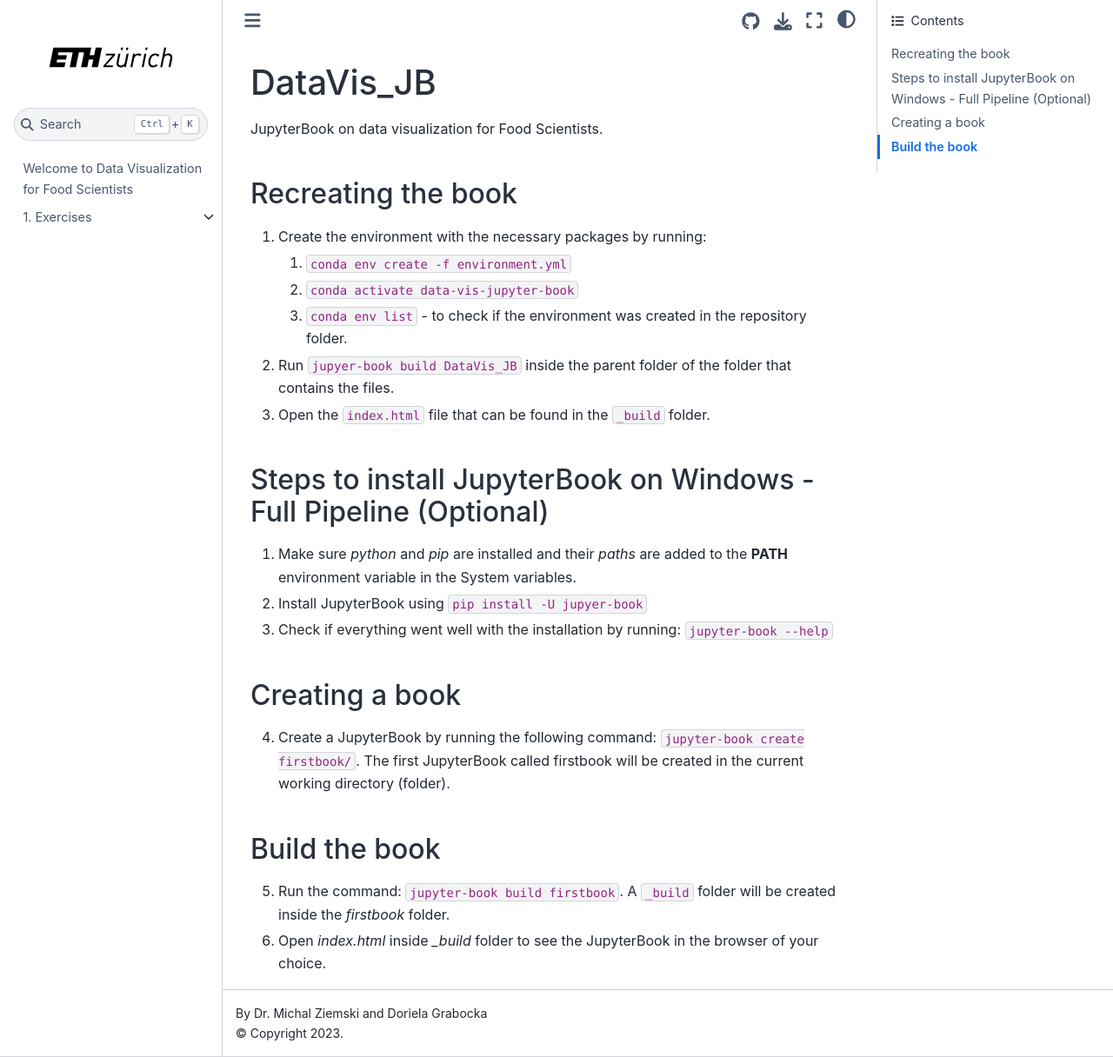
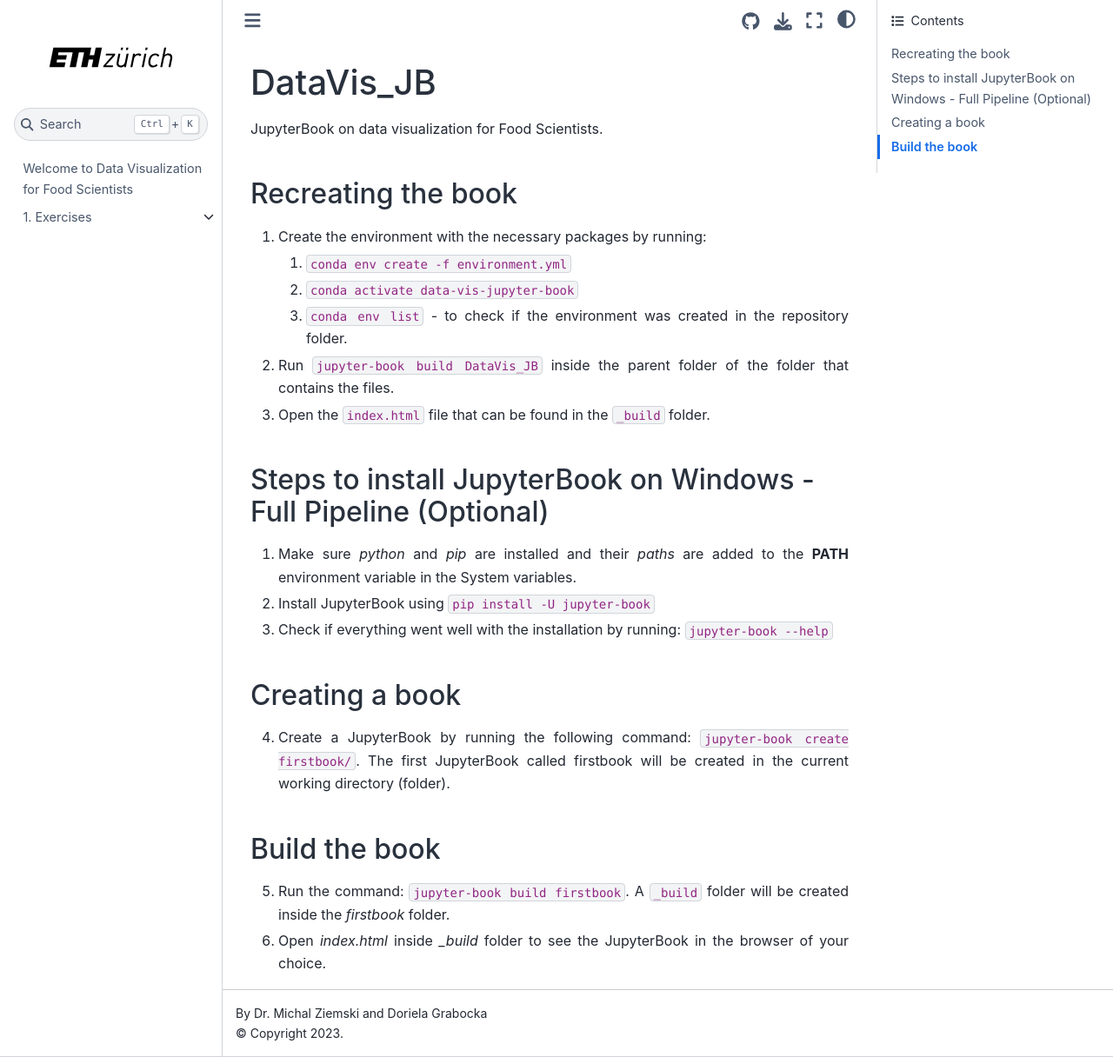
Before and after one commit to fsb-edu/DataVisualizationBook, a Jupyter Book: the page built from README.md, in a window 1280 px wide and 1216 px high. Shown: the whole window at 87% size. Built offline with Jupyter Book 1.0.4 settings and Sphinx 7.4.7 and the Sphinx Book theme 1.1.4, drawn with Linux system fonts in a browser that asks for light colours; pages that are not in the unit, such as notebooks, are missing from menus; comment, search, counter and statistics services are not loaded.

Commit message:
Css Customizations (#26)
* adding datasets, deletting .idea folder

* deleted idea folder

* final changes

* final changes

* added image, centering/justifying text

* small title left-aligned

* jupyter typo corrected

```diff
--- a/README.md
+++ b/README.md
@@ -8,7 +8,7 @@
 	2. `conda activate data-vis-jupyter-book`
 	3. `conda env list` - to check if the environment was created
 in the repository folder.
-2. Run `jupyer-book build DataVis_JB` inside the parent folder of the folder that contains the files.
+2. Run `jupyter-book build DataVis_JB` inside the parent folder of the folder that contains the files.
 3. Open the `index.html` file that can be found in the `_build` folder.
 
 
@@ -16,7 +16,7 @@
 
 1. Make sure *python* and *pip* are installed and their *paths* are added to the **PATH**
 environment variable in the System variables.
-2. Install JupyterBook using `pip install -U jupyer-book`
+2. Install JupyterBook using `pip install -U jupyter-book`
 3. Check if everything went well with the installation by running: `jupyter-book --help`
 
 ## Creating a book
--- /dev/null
+++ b/_static/general.css
@@ -0,0 +1,12 @@
+/**This file contains some basic customization to the elements of the book.*/
+
+p {
+	text-align: justify;
+}
+
+p img{
+	margin-left: 20%;
+	margin-right: 10%;
+	height: 60%;
+	width: 60%;
+}
```
Also changed, not shown: chapters/intro.md (+2 -0 lines), img/logo-tall-lightbg.svg (added), img/matplotlib.png (added), img/seaborn_matplotlib_logo.jpg (added), 1 other file.
